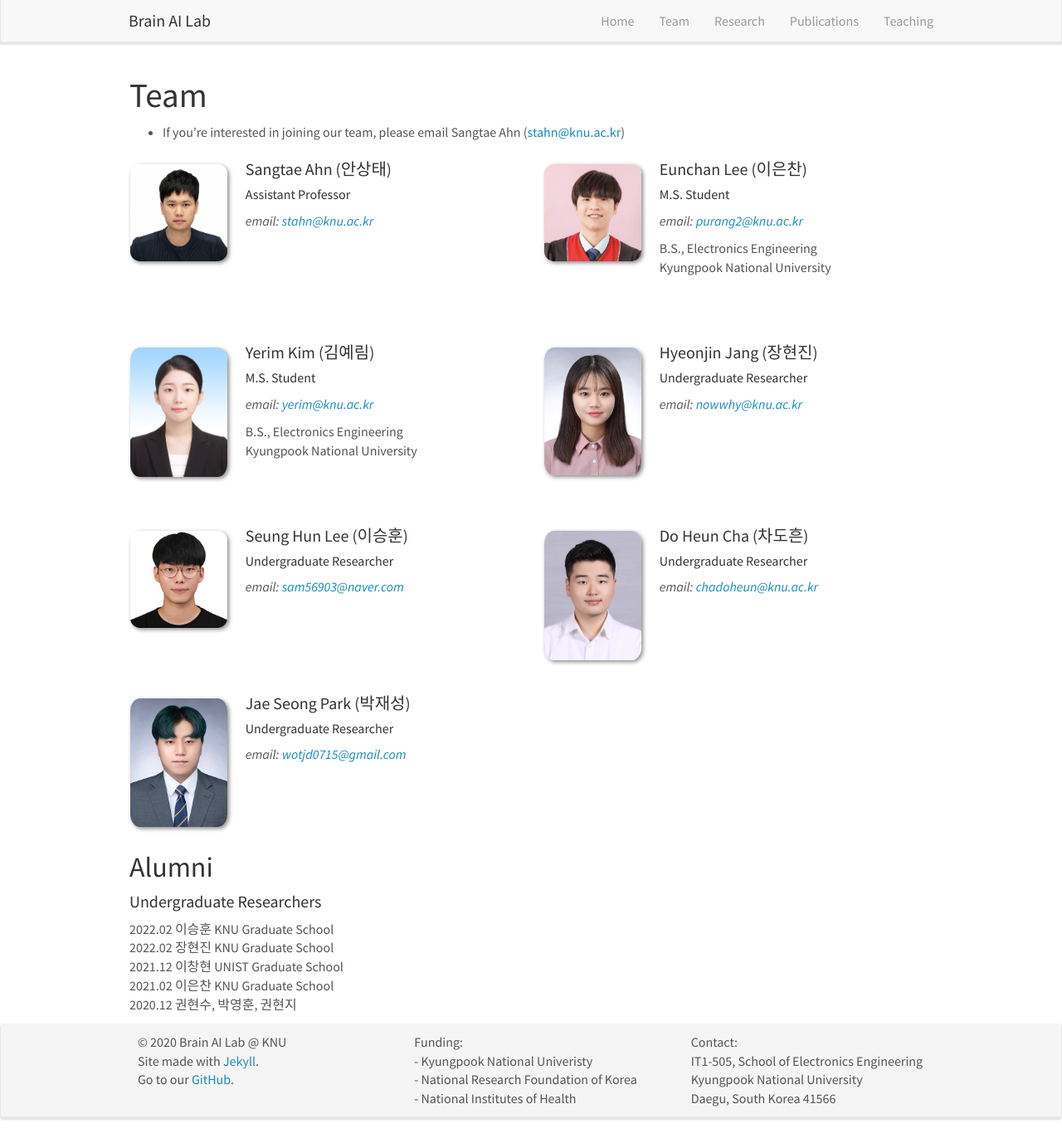
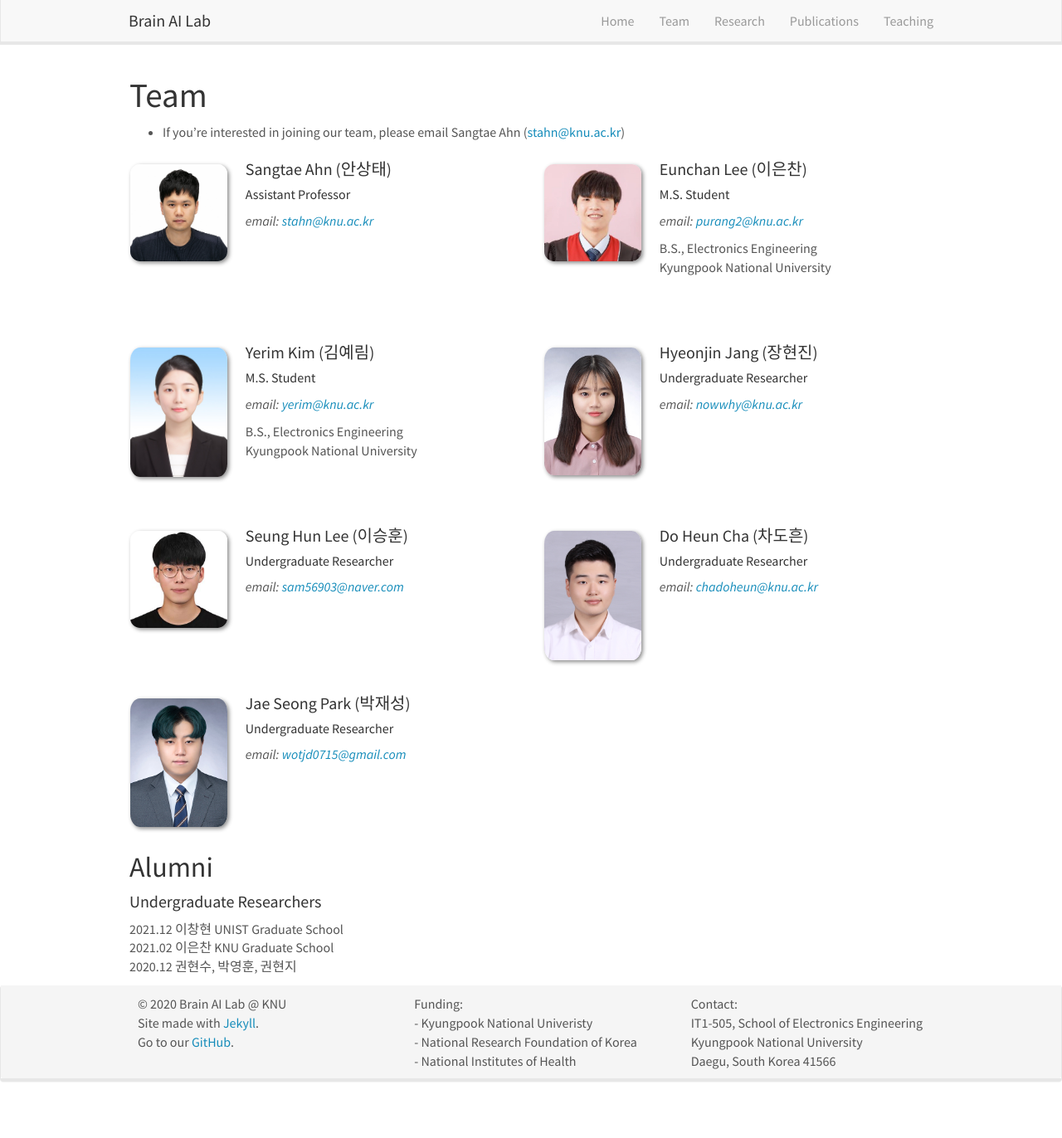
Before and after one commit to KNU-BrainAI/knu-brainai.github.io, a Jekyll site: the page built from _pages/team.md, in a window 1280 px wide and 1372 px high. Shown: the whole window at 83% size. Built offline with Jekyll 4.4.1, drawn with Linux system fonts in a browser that asks for light colours; nearby versions of some CDN libraries.

Commit message:
Update team.md

```diff
--- a/_pages/team.md
+++ b/_pages/team.md
@@ -59,8 +59,6 @@ permalink: /team/
 
 ## Alumni
 #### Undergraduate Researchers
-2022.02 이승훈 KNU Graduate School<br>
-2022.02 장현진 KNU Graduate School<br>
 2021.12 이창현 UNIST Graduate School<br>
 2021.02 이은찬 KNU Graduate School<br>
 2020.12 권현수, 박영훈, 권현지
```
